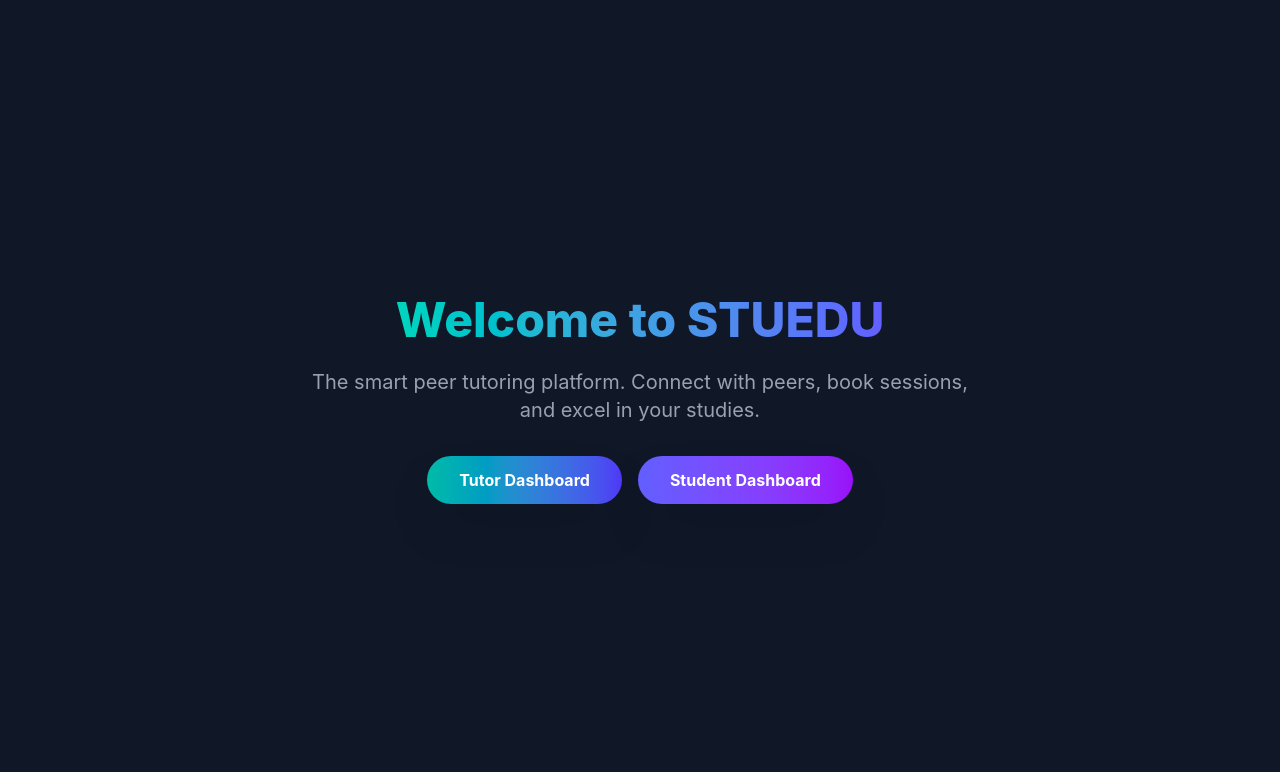
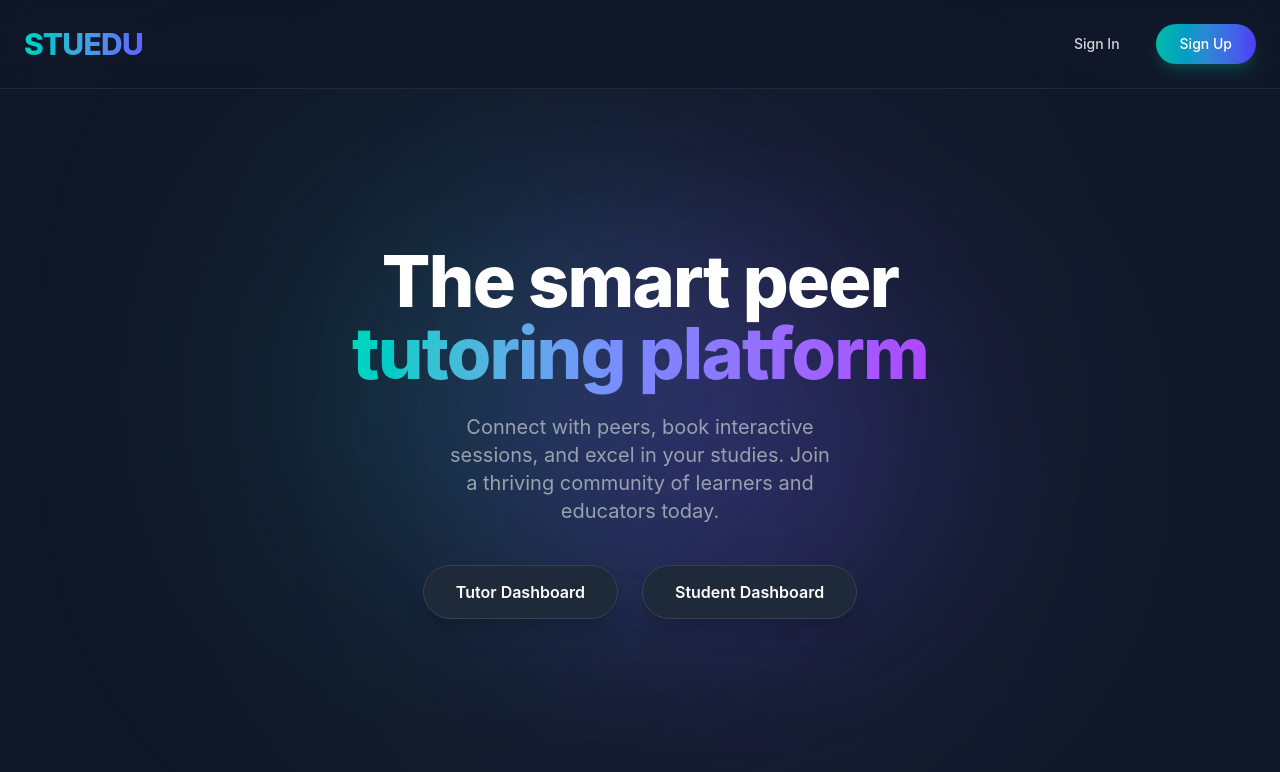
Before and after one commit to Thidas03/ITPM_Project, a React (Vite) app in the folder frontend/: page / in a window 1280 px wide. Shown: the top 772 px of the page. Built offline with nearby package versions, Linux system fonts and the light colour scheme; no server answers.

Commit message:
create sample home page

```diff
--- a/frontend/src/App.jsx
+++ b/frontend/src/App.jsx
@@ -6,33 +6,10 @@ import Dashboard from './pages/Dashboard';
 import TutorDashboard from './pages/TutorDashboard';
 import StudentDashboard from './pages/StudentDashboard';
 
-// Placeholder components
-const Home = () => (
-  <div className="min-h-screen bg-gray-900 flex items-center justify-center flex-col text-white">
-    <h1 className="text-5xl font-extrabold mb-6 text-transparent bg-clip-text bg-gradient-to-r from-teal-400 to-indigo-500">
-      Welcome to STUEDU
-    </h1>
-    <p className="text-xl text-gray-400 mb-8 max-w-2xl text-center">
-      The smart peer tutoring platform. Connect with peers, book sessions, and excel in your studies.
-    </p>
-    <div className="flex gap-4">
-      <a
-        href="/dashboard/tutor"
-        className="bg-gradient-to-r from-teal-500 to-indigo-600 hover:from-teal-400 hover:to-indigo-500 text-white font-bold py-3 px-8 rounded-full shadow-2xl transition transform hover:-translate-y-1"
-      >
-        Tutor Dashboard
-      </a>
-      <a
-        href="/dashboard/student"
-        className="bg-gradient-to-r from-indigo-500 to-purple-600 hover:from-indigo-400 hover:to-purple-500 text-white font-bold py-3 px-8 rounded-full shadow-2xl transition transform hover:-translate-y-1"
-      >
-        Student Dashboard
-      </a>
-    </div>
-  </div>
-);
+import Home from './pages/Home';
 
 const Login = () => <div className="text-white bg-gray-900 min-h-screen p-10">Login Page coming soon...</div>;
+const Signup = () => <div className="text-white bg-gray-900 min-h-screen p-10">Sign Up Page coming soon...</div>;
 
 function App() {
   return (
@@ -41,6 +18,7 @@ function App() {
         <Routes>
           <Route path="/" element={<Home />} />
           <Route path="/login" element={<Login />} />
+          <Route path="/signup" element={<Signup />} />
           {/* Legacy combined dashboard (optional) */}
           <Route path="/dashboard" element={<Dashboard />} />
           {/* Separate dashboards */}
--- /dev/null
+++ b/frontend/src/pages/Home.jsx
@@ -0,0 +1,72 @@
+import React from 'react';
+import { Link } from 'react-router-dom';
+
+const Home = () => {
+  return (
+    <div className="min-h-screen bg-gray-900 text-white font-sans selection:bg-teal-500 selection:text-white">
+      {/* Navigation Bar */}
+      <nav className="fixed w-full z-50 top-0 start-0 border-b border-gray-800 bg-gray-900/80 backdrop-blur-md">
+        <div className="max-w-screen-xl flex flex-wrap items-center justify-between mx-auto p-4 sm:p-6">
+          <Link to="/" className="flex items-center space-x-3 rtl:space-x-reverse group">
+            <span className="self-center text-3xl font-extrabold whitespace-nowrap text-transparent bg-clip-text bg-gradient-to-r from-teal-400 to-indigo-500 tracking-tight group-hover:from-teal-300 group-hover:to-indigo-400 transition-all duration-300">
+              STUEDU
+            </span>
+          </Link>
+          <div className="flex md:order-2 space-x-3 md:space-x-4 rtl:space-x-reverse">
+            <Link
+              to="/login"
+              className="text-gray-300 hover:text-white font-medium rounded-full text-sm px-5 py-2.5 transition-colors duration-200 focus:outline-none focus:ring-2 focus:ring-gray-700"
+            >
+              Sign In
+            </Link>
+            <Link
+              to="/signup"
+              className="text-white bg-gradient-to-r from-teal-500 to-indigo-600 hover:from-teal-400 hover:to-indigo-500 font-medium rounded-full text-sm px-6 py-2.5 shadow-lg shadow-teal-500/20 transition-all duration-300 transform hover:-translate-y-0.5 focus:outline-none focus:ring-4 focus:ring-teal-500/50"
+            >
+              Sign Up
+            </Link>
+          </div>
+        </div>
+      </nav>
+
+      {/* Hero Section */}
+      <section className="relative pt-32 pb-20 lg:pt-48 lg:pb-32 overflow-hidden flex items-center justify-center min-h-screen flex-col">
+        {/* Decorative background blurs */}
+        <div className="absolute top-0 left-1/2 -translate-x-1/2 w-full h-full max-w-7xl pointer-events-none">
+          <div className="absolute top-1/4 left-1/4 w-96 h-96 bg-teal-500 rounded-full mix-blend-multiply filter blur-[128px] opacity-20 animate-blob"></div>
+          <div className="absolute top-1/3 right-1/4 w-96 h-96 bg-indigo-500 rounded-full mix-blend-multiply filter blur-[128px] opacity-20 animate-blob animation-delay-2000"></div>
+          <div className="absolute bottom-1/4 left-1/2 -translate-x-1/2 w-96 h-96 bg-purple-500 rounded-full mix-blend-multiply filter blur-[128px] opacity-20 animate-blob animation-delay-4000"></div>
+        </div>
+
+        <div className="relative z-10 px-4 mx-auto max-w-screen-xl text-center">
+          <h1 className="mb-6 text-5xl font-extrabold tracking-tight leading-none text-white md:text-6xl lg:text-7xl">
+            The smart peer <br className="hidden sm:block" />
+            <span className="text-transparent bg-clip-text bg-gradient-to-r from-teal-400 via-indigo-400 to-purple-500">
+              tutoring platform
+            </span>
+          </h1>
+          <p className="mb-10 text-lg font-normal text-gray-400 lg:text-xl sm:px-16 lg:px-48 max-w-3xl mx-auto">
+            Connect with peers, book interactive sessions, and excel in your studies. Join a thriving community of learners and educators today.
+          </p>
+          <div className="flex flex-col space-y-4 sm:flex-row sm:justify-center sm:space-y-0 sm:space-x-6">
+            {/* These buttons are kept here as alternate entry points, per previous UI */}
+            <Link
+              to="/dashboard/tutor"
+              className="inline-flex justify-center items-center py-3.5 px-8 text-base font-semibold text-center text-white rounded-full bg-gray-800 border border-gray-700 hover:bg-gray-700 focus:ring-4 focus:ring-gray-800 transition-all duration-300 shadow-xl"
+            >
+              Tutor Dashboard
+            </Link>
+            <Link
+              to="/dashboard/student"
+              className="inline-flex justify-center items-center py-3.5 px-8 text-base font-semibold text-center text-white rounded-full bg-gray-800 border border-gray-700 hover:bg-gray-700 focus:ring-4 focus:ring-gray-800 transition-all duration-300 shadow-xl"
+            >
+              Student Dashboard
+            </Link>
+          </div>
+        </div>
+      </section>
+    </div>
+  );
+};
+
+export default Home;
--- a/frontend/src/pages/StudentDashboard.jsx
+++ b/frontend/src/pages/StudentDashboard.jsx
@@ -467,6 +467,13 @@ const StudentDashboard = () => {
                             Cancel Booking
                           </button>
                         )}
+                        {sessionPhase === 'completed' && booking.status !== 'cancelled' && (
+                          <button
+                            className="flex-1 md:flex-none px-4 py-2 rounded-xl border border-blue-500/50 text-blue-400 text-sm font-medium hover:bg-blue-500/10 transition-colors"
+                          >
+                            Give Feedback
+                          </button>
+                        )}
                       </div>
                     </div>
                   );
--- a/frontend/src/pages/TutorDashboard.jsx
+++ b/frontend/src/pages/TutorDashboard.jsx
@@ -112,9 +112,26 @@ const TutorDashboard = () => {
         </div>
       </nav>
 
-      {/* Tutor schedule manager */}
-      <main className="max-w-7xl mx-auto px-6 py-10">
-        <TutorScheduleManager tutorId={user._id} />
+      {/* Main Content Area */}
+      <main className="max-w-7xl mx-auto px-6 py-10 space-y-12">
+        {/* Tutor schedule manager */}
+        <section>
+          <TutorScheduleManager tutorId={user._id} />
+        </section>
+
+        {/* Student Feedback Section (Placeholder) */}
+        <section className="bg-gray-800 rounded-3xl p-6 md:p-8 border border-gray-700 shadow-xl">
+          <h2 className="text-2xl font-bold mb-6 text-white flex items-center gap-3">
+            <svg className="w-6 h-6 text-teal-400" fill="none" stroke="currentColor" viewBox="0 0 24 24">
+              <path strokeLinecap="round" strokeLinejoin="round" strokeWidth="2" d="M8 10h.01M12 10h.01M16 10h.01M9 16H5a2 2 0 01-2-2V6a2 2 0 012-2h14a2 2 0 012 2v8a2 2 0 01-2 2h-5l-5 5v-5z" />
+            </svg>
+            Student Feedback
+          </h2>
+          <div className="text-center py-12 bg-gray-900/50 rounded-2xl border border-gray-700 border-dashed">
+            <p className="text-gray-400 text-lg">No feedback received yet.</p>
+            <p className="text-gray-500 text-sm mt-2">Feedback from your completed sessions will appear here.</p>
+          </div>
+        </section>
       </main>
     </div>
   );
```
